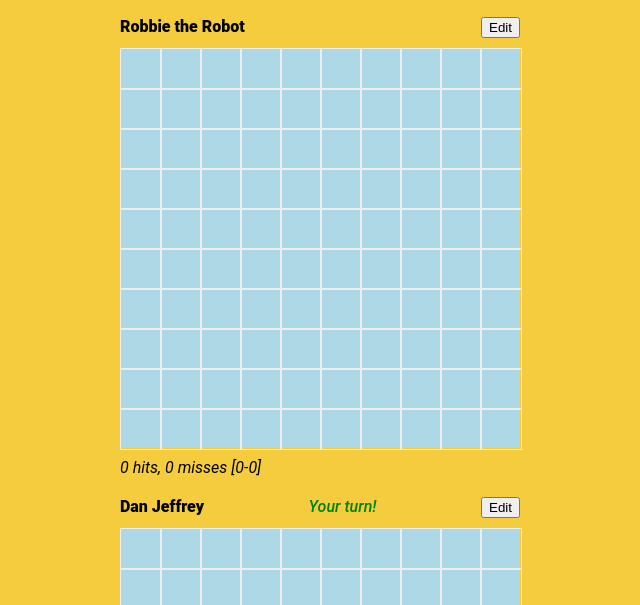
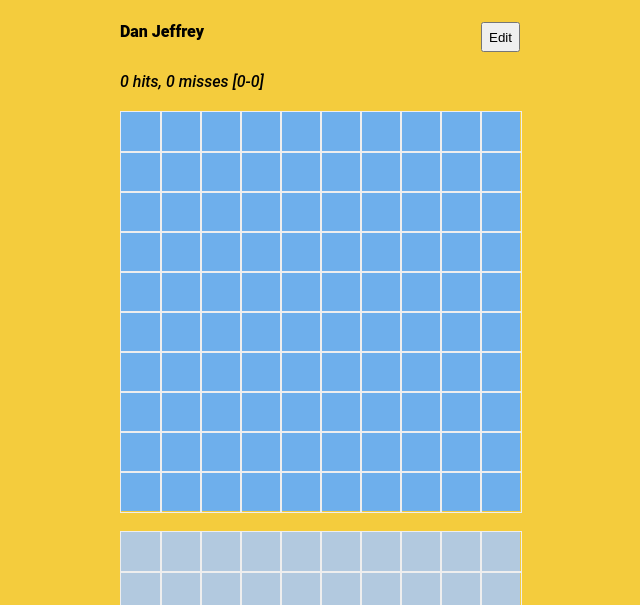
Before and after one commit to danjeffrey/battleship, a website built with webpack: page src/index.html in a window 1280 px wide. Shown: the part 190-795 px from the top of the page, without its empty margins (320-960 px from the left). Built offline with nearby package versions, Linux system fonts and the light colour scheme.

Commit message:
Changed the app to generate playing area sub-divs from code instead of declaring them in css. This is to support multi-irl-playes in a future change. 1. GameController: 2. View: regenerate the whole game area in renderGame() 3. Player - moved status string in here. clear() -- Added code to clear members and the gameBoard 4. Model - changed resetGame() to use Player.clear() 5. Controller: rearranged the event listener code so it can be clled after each render of the game board. Added #gameOver member to make that coding easier. Changed playerMove() to handle game over.

```diff
--- a/src/GameController.js
+++ b/src/GameController.js
@@ -3,87 +3,86 @@
 import RoboPlayer from "./RoboPlayer.js";
 
 export default class GameController {
-  model;
-  view;
-  #boardDivPlayer1;
-  #boardDivPlayer2;
-  roboPlayer = null;
+  #model;
+  #gameOver;
+  #view;
+  #roboPlayer = null;
 
   constructor(gameModel, gameView) {
-    this.model = gameModel;
-    this.view = gameView;
+    this.#model = gameModel;
+    this.#view = gameView;
 
-    this.#boardDivPlayer1 = document.getElementById("gameBoard1");
-    this.#boardDivPlayer1.addEventListener(
-      "click",
-      this.#handlePlayerClick.bind(this),
-    );
-    this.#boardDivPlayer2 = document.getElementById("gameBoard2");
-    this.#boardDivPlayer2.addEventListener(
-      "click",
-      this.#handlePlayerClick.bind(this),
-    );
-
-    if (this.model.player1.isBot) {
-      this.roboPlayer = new RoboPlayer(1, this);
-    } else if (this.model.player2.isBot) {
-      this.roboPlayer = new RoboPlayer(2, this);
+    if (this.#model.player1.isBot) {
+      this.#roboPlayer = new RoboPlayer(1, this);
+    } else if (this.#model.player2.isBot) {
+      this.#roboPlayer = new RoboPlayer(2, this);
     }
 
-    this.#setUpButtons();
+    // This can not be called in #setupListeners because it does not
+    // bind to a DOM element and many listeners will be creatd for
+    // each single event.
+    document.addEventListener("makeAnotherMove", this.#roboMove.bind(this));
 
-    document.addEventListener("makeAnotherMove", this.#roboMove.bind(this));
+    this.#renderGame();
   }
 
   playerMove(row, col) {
     let hit = false;
-    this.weHaveAWinner = false;
-    let activeBoard = this.model.getActiveBoard();
+    let activeBoard = this.#model.getActiveBoard();
     hit = activeBoard.receiveAttack(row, col);
-    let result = this.model.processHitOrMiss(activeBoard, hit);
-    if (result === "miss") {
-      this.changePlayers();
+    let result = this.#model.processHitOrMiss(activeBoard, hit);
+    this.#gameOver = this.#model.weHaveAWinner;
+    if (! this.#gameOver) {
+      if (result === "miss") {
+        this.changePlayers();
+      }
     }
-    this.view.renderGame();
+    this.#renderGame();
     return hit;
   }
 
   changePlayers() {
-    this.model.changePlayers();
+    this.#model.changePlayers();
+
     if (
-      this.model.currentPlayer.isBot &&
-      this.model.currentPlayer.id === this.roboPlayer.id
+      this.#model.currentPlayer.isBot &&
+      this.#model.currentPlayer.id === this.#roboPlayer.id
     ) {
       const evt = new CustomEvent("makeAnotherMove", { bubbles: false });
       setTimeout(() => document.dispatchEvent(evt), 0);
     }
   }
 
-  newGame() {
-    this.model.resetGame();
-    this.view.renderGame();
-  }
-
   // #####################################################################
   // ## Private methods:
 
-  #roboMove(evt) {
-    this.roboPlayer.makeAMove();
+  #renderGame() {
+    this.#view.renderGame();
+    this.#setUpListeners();
   }
 
-  #setUpButtons() {
+  #setUpListeners() {
+    this.#view.divBoardOpponent.addEventListener(
+      "click",
+      this.#handlePlayerClick.bind(this),
+    );
+
     let player1Edit = document.getElementById("player1Edit");
-    player1Edit.addEventListener("click", this.model.player1.editPlayer);
+    if (player1Edit) {
+      player1Edit.addEventListener("click", this.#model.player1.editPlayer);
+    }
 
     let player2Edit = document.getElementById("player2Edit");
-    player2Edit.addEventListener("click", this.model.player2.editPlayer);
+    if (player2Edit) {
+      player2Edit.addEventListener("click", this.#model.player2.editPlayer);
+    }
 
     let btnNewGame = document.getElementById("btnNewGame");
-    btnNewGame.addEventListener("click", this.newGame);
+    btnNewGame.addEventListener("click", this.#newGame.bind(this));
   }
 
   #handlePlayerClick(event) {
-    if (!this.model.weHaveAWinner) {
+    if (!this.#gameOver) {
       // cell id looks like this: cell[6][8]
       const cell = event.target;
       if (cell.classList.contains("cell")) {
@@ -95,4 +94,13 @@ export default class GameController {
     }
   }
 
+  #newGame() {
+    this.#model.resetGame();
+    this.#gameOver = false;
+    this.#renderGame();
+  }
+
+  #roboMove(evt) {
+    this.#roboPlayer.makeAMove();
+  }
 }
--- a/src/GameView.js
+++ b/src/GameView.js
@@ -2,87 +2,111 @@
 
 export default class GameView {
   #model;
-  #playerTitles = [];
-  #playerAlerts = [];
-  #playerBoardDivs = [];
-  #stats = [];
+  #divGame; // HTML element that holds the game view
+  #divPlayerStats;
+  #divOpponentStats;
+  divBoardOpponent;
+  divBoardPlayer;
 
   constructor(mdl) {
     this.#model = mdl;
-
-    this.#playerTitles[0] = document.getElementById("player1Title");
-    this.#playerTitles[1] = document.getElementById("player2Title");
-
-    this.#playerAlerts[0] = document.getElementById("player1Alert");
-    this.#playerAlerts[1] = document.getElementById("player2Alert");
-
-    this.#playerBoardDivs[0] = document.getElementById("gameBoard1");
-    this.#playerBoardDivs[1] = document.getElementById("gameBoard2");
-
-    this.#stats[0] = document.getElementById("stats1");
-    this.#stats[1] = document.getElementById("stats2");
+    this.#divGame = document.getElementById("theGame");
   }
 
   renderGame() {
-    this.#playerAlerts[0].textContent = "";
-    this.#playerAlerts[1].textContent = "";
+    let player = this.#model.currentPlayer;
+    let opponent = this.#model.player2;
+    if (this.#model.currentPlayer !== this.#model.player1) {
+      opponent = this.#model.player1;
+    }
 
-    this.#renderPlayer(this.#model.player1);
-    this.#renderPlayer(this.#model.player2);
+    let opponentBoardData = opponent.gameBoard;
+    let myBoardData = player.gameBoard;
 
-    this.#renderWhoseTurn();
+    this.#divGame.innerHTML = "";
+    let divGameHeader = this.#renderGameHeader(player);
+
+    this.#divPlayerStats = this.#renderStats(this.#divGame, player.id);
+    this.#divPlayerStats.classList.add("player");
+
+    this.divBoardOpponent = this.#renderGameBoard(
+      true,
+      opponentBoardData,
+      opponent.id,
+    );
+    this.divBoardPlayer = this.#renderGameBoard(false, myBoardData, player.id);
+
+    this.#divOpponentStats = this.#renderStats(this.#divGame, opponent.id);
+    this.#divOpponentStats.classList.add("opponent");
+
+    this.updateStats();
   }
 
-  // ###############################################################
-  // ## Private Methods
-
-  #renderPlayer(player) {
-    this.#renderGameBoard(player);
-    this.#renderPlayerHeader(player);
-    this.#renderPlayerStats(player);
+  updateStats() {
+    let strStats = this.#model.currentPlayer.getStatsString();
+    this.#divPlayerStats.textContent = strStats;
+    let strStatss = this.#getOpponent().getStatsString();
+    this.#divOpponentStats.textContent = strStatss;
   }
 
-  #renderPlayerHeader(player) {
-    const titleID = "player" + player.id + "Title";
-    const divPlayerTitle = document.getElementById(titleID);
-    divPlayerTitle.textContent = player.name;
-
-    if (player.hasWon) {
-      if (player.id === 1) {
-        this.#playerAlerts[0].textContent = "Winner!";
-      } else {
-        this.#playerAlerts[1].textContent = "Winner!";
-      }
-    }
+  #getOpponent() {
+    return this.#model.currentPlayer === this.#model.player1
+      ? this.#model.player2
+      : this.#model.player1;
   }
 
-  #renderGameBoard(player) {
-    let divGameBoard;
-    divGameBoard = this.#playerBoardDivs[player.id - 1];
-    this.#renderCells(player, divGameBoard);
+  #renderGameHeader(player) {
+    const divGameHeader = document.createElement("div");
+    divGameHeader.id = "gameHeader";
+    divGameHeader.classList.add("gameHeader");
+    this.#divGame.appendChild(divGameHeader);
+
+    let divPlayerTitle = document.createElement("div");
+    divPlayerTitle.id = "playerTitle";
+    divPlayerTitle.classList.add("playerTitle");
+    divPlayerTitle.textContent = player.name;
+    divGameHeader.appendChild(divPlayerTitle);
+
+    let divAlert = document.createElement("div");
+    divAlert.id = "alert";
+    divAlert.classList.add("alert");
+    //playerAlert.textContent = "???";
+    divGameHeader.appendChild(divAlert);
+
+    let btnEdit = document.createElement("button");
+    btnEdit.id = "player" + player.id + "Edit";
+    btnEdit.textContent = "Edit";
+    btnEdit.classList.add("btnEdit");
+    divGameHeader.appendChild(btnEdit);
+
+    return divGameHeader;
   }
 
-  #renderCells(player, divBoard) {
+  // id = 2 means the opponent. id = 1 means current player
+  #renderGameBoard(active, gameBoardData, id) {
+    let divGameBoard = document.createElement("div");
+    divGameBoard.id = "gameBoard" + id;
+    divGameBoard.classList.add("gameBoard");
+    if (active) {
+      divGameBoard.classList.add("active");
+    }
+    this.#divGame.appendChild(divGameBoard);
+    this.#renderCells(divGameBoard, gameBoardData);
+    return divGameBoard;
+  }
+
+  #renderCells(divGameBoard, boardData) {
     // Clear the board first:
-    divBoard.innerHTML = "";
-    const gameBoard = player.gameBoard;
-    const hitSet = new Set(gameBoard.hits.map((h) => `${h.row},${h.col}`));
-    const missSet = new Set(gameBoard.misses.map((h) => `${h.row},${h.col}`));
-    gameBoard.rows.forEach(function (row) {
-      gameBoard.cols.forEach(function (col) {
-        //console.log("row: " + row + "   col: " + col);
+    divGameBoard.innerHTML = "";
+    const hitSet = new Set(boardData.hits.map((h) => `${h.row},${h.col}`));
+    const missSet = new Set(boardData.misses.map((h) => `${h.row},${h.col}`));
+    boardData.rows.forEach(function (row) {
+      boardData.cols.forEach(function (col) {
         const cell = document.createElement("div");
-        divBoard.appendChild(cell);
+        divGameBoard.appendChild(cell);
         cell.id = "cell[" + row + "][" + col + "]";
         cell.classList.add("cell");
         const key = `${row},${col}`;
-        if (row === 1 && col === 1) {
-          console.log("gameBoard.hits[0] for " + player.name + ":");
-          console.log(gameBoard.hits[0]);
-          console.log("{ row, col }: ");
-          console.log({ row, col });
-          console.log(hitSet.has(key));
-        }
         if (hitSet.has(key)) {
           cell.textContent = "X";
           cell.classList.add("hit");
@@ -94,67 +118,22 @@ export default class GameView {
     });
   }
 
-  #renderPlayerStats(player) {
-    let strStats =
-      "" +
-      player.hits +
-      " hits, " +
-      player.misses +
-      " misses [" +
-      player.wins +
-      "-" +
-      player.losses +
-      "]";
-    if (player.id === 1) {
-      this.#stats[0].textContent = strStats;
-    } else {
-      this.#stats[1].textContent = strStats;
-    }
+  #renderStats(div, id) {
+    //       <div id="stats2" class="playerStats">stats 2</div>
+    let divStats = document.createElement("div");
+    divStats.id = "stats" + id;
+    divStats.classList.add("stats");
+    div.appendChild(divStats);
+    return divStats;
   }
 
   #renderWhoseTurn() {
-    if (!this.#model.weHaveAWinner) {
-      // Who's turn is it?
-      if (this.#model.currentPlayer === this.#model.player1) {
-        this.#playerAlerts[0].textContent = "Your turn!";
-        if (this.#playerBoardDivs[1].classList.contains("frozen")) {
-          this.#playerBoardDivs[1].classList.remove("frozen");
-        }
-        if (!this.#playerBoardDivs[0].classList.contains("frozen")) {
-          this.#playerBoardDivs[0].classList.add("frozen");
-        }
-      } else {
-        this.#playerAlerts[1].textContent = "Your turn!";
-        if (this.#playerBoardDivs[0].classList.contains("frozen")) {
-          this.#playerBoardDivs[0].classList.remove("frozen");
-        }
-        if (!this.#playerBoardDivs[1].classList.contains("frozen")) {
-          this.#playerBoardDivs[1].classList.add("frozen");
-        }
-      }
+    if (this.#model.weHaveAWinner) {
+      this.divBoardOpponent.classList.add("frozen");
+      this.divBoardPlayer.classList.add("frozen");
+    } else {
+      this.divBoardOpponent.classList.remove("frozen");
+      this.divBoardPlayer.classList.add("frozen");
     }
   }
-
 }
-
-
-/*
-    <div id="player2" class="player">
-      <div id="player2Header" class="playerHeader">
-        <div id="player2Title" class="playerTitle">Player 2</div>
-        <div id="player2Alert" class="alert">test</div>
-        <button id="player2Edit" type="button" class="editName">Edit</button>
-      </div>
-      <div id="gameBoard2" class="gameBoard"></div>
-      <div id="stats2" class="playerStats">stats 2</div>
-    </div>
-    <div id="player1" class="player">
-      <div id="player1Header" class="playerHeader">
-        <div id="player1Title" class="playerTitle">Player 1</div>
-        <div id="player1Alert" class="alert">test</div>
-        <button id="player1Edit" type="button" class="editName">Edit</button>
-      </div>
-      <div id="gameBoard1" class="gameBoard frozen"></div>
-      <div id="stats1" class="playerStats">stats 1</div>
-    </div>
-*/
--- a/src/Player.js
+++ b/src/Player.js
@@ -28,7 +28,7 @@ export default class Player {
     this.gameBoard.placeShip(1, 5, 3, "V");
     this.gameBoard.placeShip(1, 7, 3, "V");
     this.gameBoard.placeShip(1, 9, 3, "V");
-    // Column 5
+    // Co lumn 5
     this.gameBoard.placeShip(3, 1, 5, "V");
     this.gameBoard.placeShip(1, 5, 5, "V");
     // Column 7
@@ -47,4 +47,27 @@ export default class Player {
     return this.gameBoard.isReady();
   }
 
+  getStatsString() {
+    let stats =
+      "" +
+      this.hits +
+      " hits, " +
+      this.misses +
+      " misses [" +
+      this.wins +
+      "-" +
+      this.losses +
+      "]";
+    if (this.hasWon) {
+      stats = stats + " --- You Won!";
+    }
+    return stats;
+  }
+
+  clear() {
+    this.gameBoard.clear();
+    this.hits = 0;
+    this.misses = 0;
+    this.hasWon = false;
+  }
 }
--- a/src/createTheGame.js
+++ b/src/createTheGame.js
@@ -14,5 +14,4 @@ export default function createTheGame() {
     const model = new GameModel(player1, player2);
     const view = new GameView(model);
     const controller = new GameController(model, view);
-    view.renderGame();
 }
--- a/src/index.html
+++ b/src/index.html
@@ -10,7 +10,7 @@
 <body>
   <img src="battlenavy.svg" class="logo"/>
   <div id="theGame" class="game">
-    <div id="player2" class="player">
+    <!-- <div id="player2" class="player">
       <div id="player2Header" class="playerHeader">
         <div id="player2Title" class="playerTitle">Player 2</div>
         <div id="player2Alert" class="alert">test</div>
@@ -27,7 +27,7 @@
       </div>
       <div id="gameBoard1" class="gameBoard frozen"></div>
       <div id="stats1" class="playerStats">stats 1</div>
-    </div>
+    </div> -->
   </div>
   <div id="toolbar" class="toolbar">
     <button id="btnNewGame" type="button" class="newGame">New Game</button>
--- a/src/styles.css
+++ b/src/styles.css
@@ -17,7 +17,7 @@ body {
   flex-direction: column;
   justify-content: center;
   align-items: center;
-  gap: 10px;
+  gap: 25px;
   font-family: Roboto;
   background-color:rgb(244, 204, 61)
 }
@@ -28,18 +28,16 @@ body {
   gap: 20px;
 }
 
-.player {
-  width: 400px;
-  height: 440px;
-  padding: 10px;
+.stats.player {
+  font-weight: 500;
+}
 
-  display: flex;
-  flex-direction: column;
-  gap: 10px;
+.stats.opponent {
+  font-size: smaller;
 }
 
 .gameBoard {
-  background-color: lightBlue;
+  background-color: rgb(178, 201, 223);
   width: 400px;
   height: 400px;
   display: grid;
@@ -47,7 +45,11 @@ body {
   grid-template-rows: repeat(10, 40px);
 }
 
-.frozen {
+.gameBoard.active {
+  background-color: rgb(110, 175, 236);
+}
+
+  .frozen {
   pointer-events: none;
 }
 
@@ -66,7 +68,7 @@ body {
 }
 
 .cell.miss {
-  color: blue;
+  color: darkblue;
 }
 
 .cell.containsShip {
@@ -77,7 +79,7 @@ body {
   font-weight: 800;
 }
 
-.playerStats {
+.stats {
   font-style: italic;
 }
 
@@ -85,7 +87,7 @@ body {
   font-size: small;
 }
 
-.playerHeader {
+.gameHeader {
   display: flex;
   justify-content: space-between;
 }
@@ -99,3 +101,7 @@ body {
 .logo {
   width: 400px;
 }
+
+button {
+  height: 30px;
+}
```
Also changed, not shown: src/GameModel.js (+4 -9 lines).
